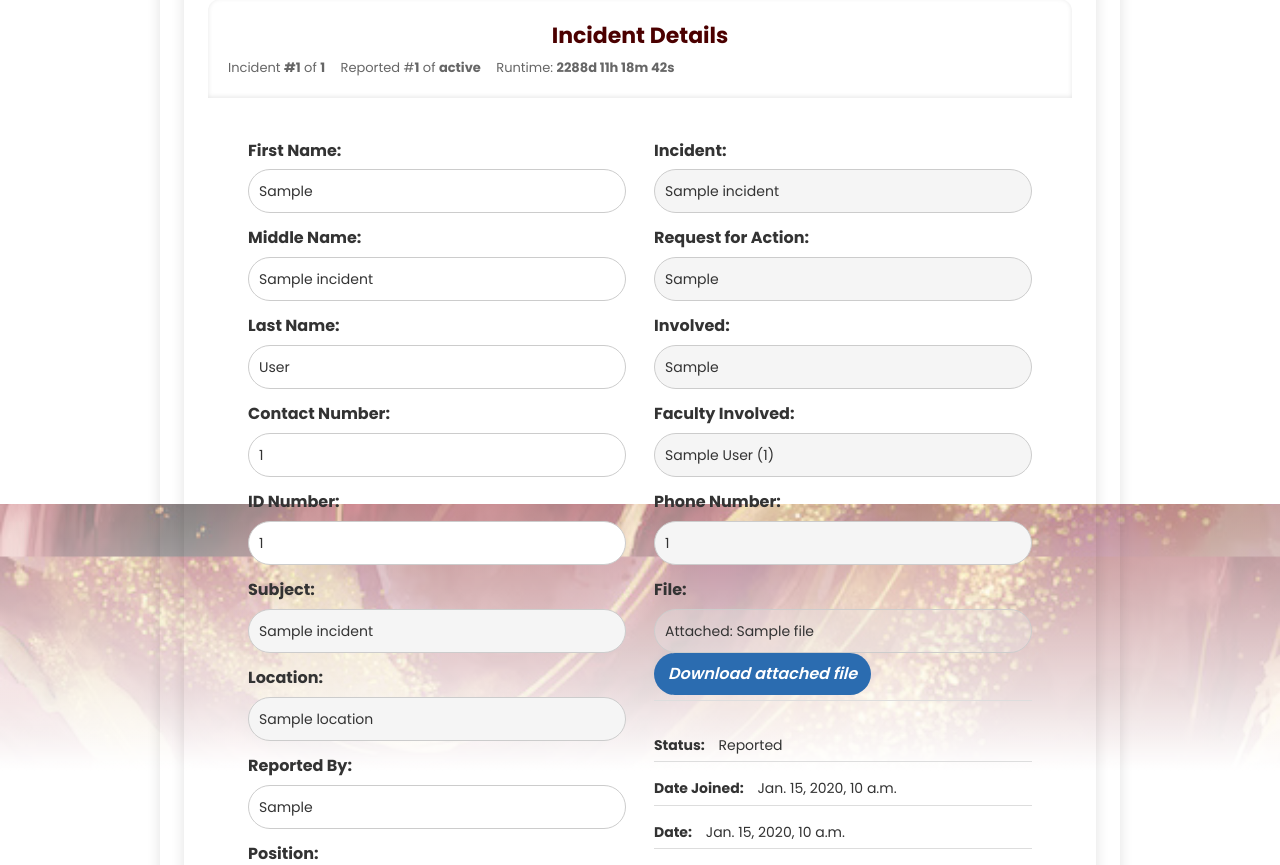
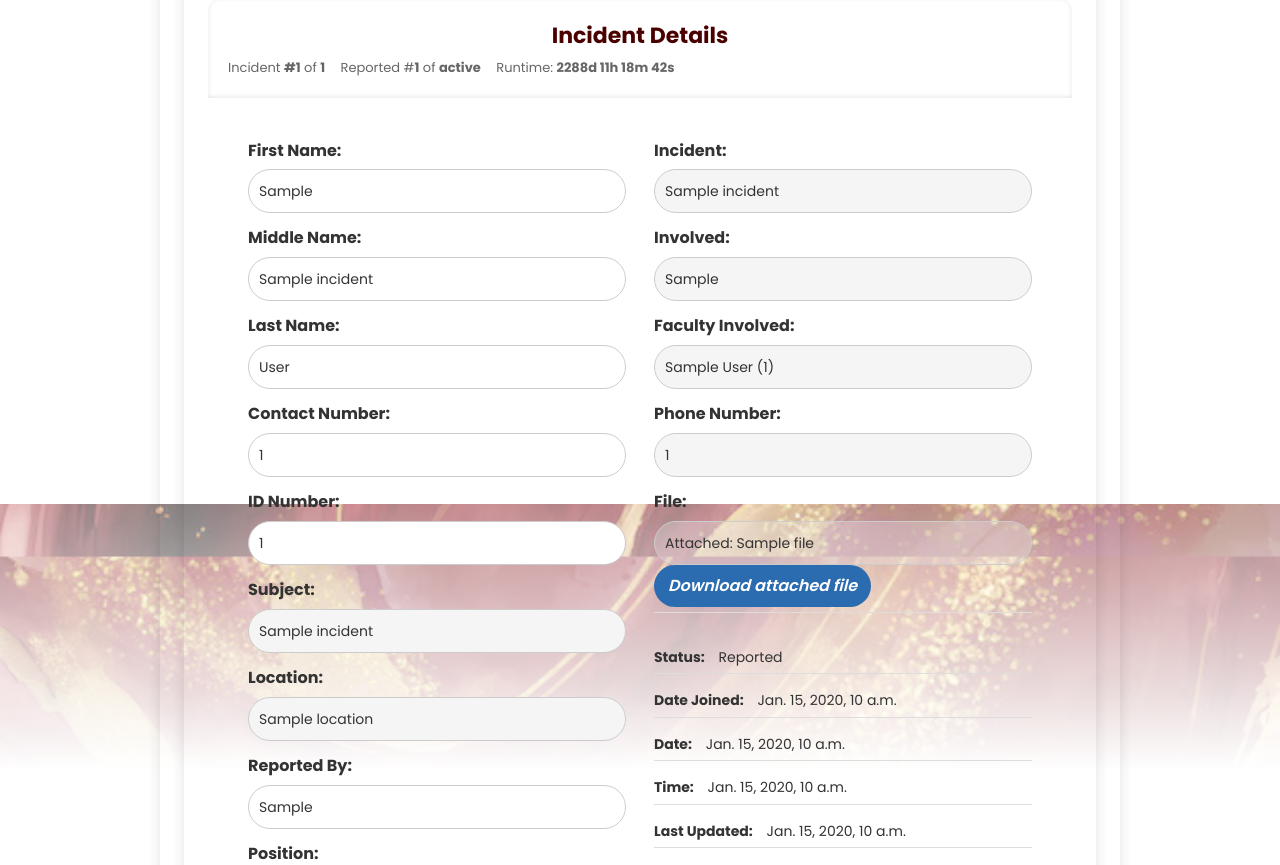
Before and after one commit to sh3ki/ISSC, a Django app: template issc/main/templates/incident/details.html in a window 1280 px wide. Shown: the part 296-1161 px from the top of the page. Run offline with Django 5.2, Linux system fonts and the light colour scheme; the template is opened without the code that fills it: most values are stand-ins (such as "Sample title", 1, 10 or a date in 2020); some libraries are stand-ins or nearby versions.

Commit message:
Update issc/main/templates/incident/details.html

```diff
--- a/issc/main/templates/incident/details.html
+++ b/issc/main/templates/incident/details.html
@@ -132,11 +132,6 @@
                     <div class="detail-field">
                         <label><strong>Incident:</strong></label>
                         <input type="text" name="incident" value="{{ incident.incident }}" readonly tabindex="-1" style="background-color:#f5f5f5;pointer-events:none;">
-                    </div>
-
-                    <div class="detail-field">
-                        <label><strong>Request for Action:</strong></label>
-                        <input type="text" name="request_for_action" value="{{ incident.request_for_action }}" readonly tabindex="-1" style="background-color:#f5f5f5;pointer-events:none;">
                     </div>
 
                     <div class="detail-field">
@@ -296,14 +291,6 @@
                             <div style="margin-top:16px;">
                                 <label><strong>Incident Description</strong></label>
                                 <textarea name="incident" rows="4" placeholder="Describe the incident in detail" required style="width:100%;padding:8px;border:1px solid #d1d5db;border-radius:6px;">{{ incident.incident }}</textarea>
-                            </div>
-
-                            <div style="margin-top:16px;">
-                                <label><strong>Request for Action</strong></label>
-                                <select name="request_for_action" style="width:100%;padding:8px;border:1px solid #d1d5db;border-radius:6px;">
-                                    <option value="Counseling" {% if incident.request_for_action == 'Counseling' %}selected{% endif %}>Counseling</option>
-                                    <option value="Other/s" {% if incident.request_for_action == 'Other/s' %}selected{% endif %}>Other/s</option>
-                                </select>
                             </div>
 
                             <div style="margin-top:16px;">
```
